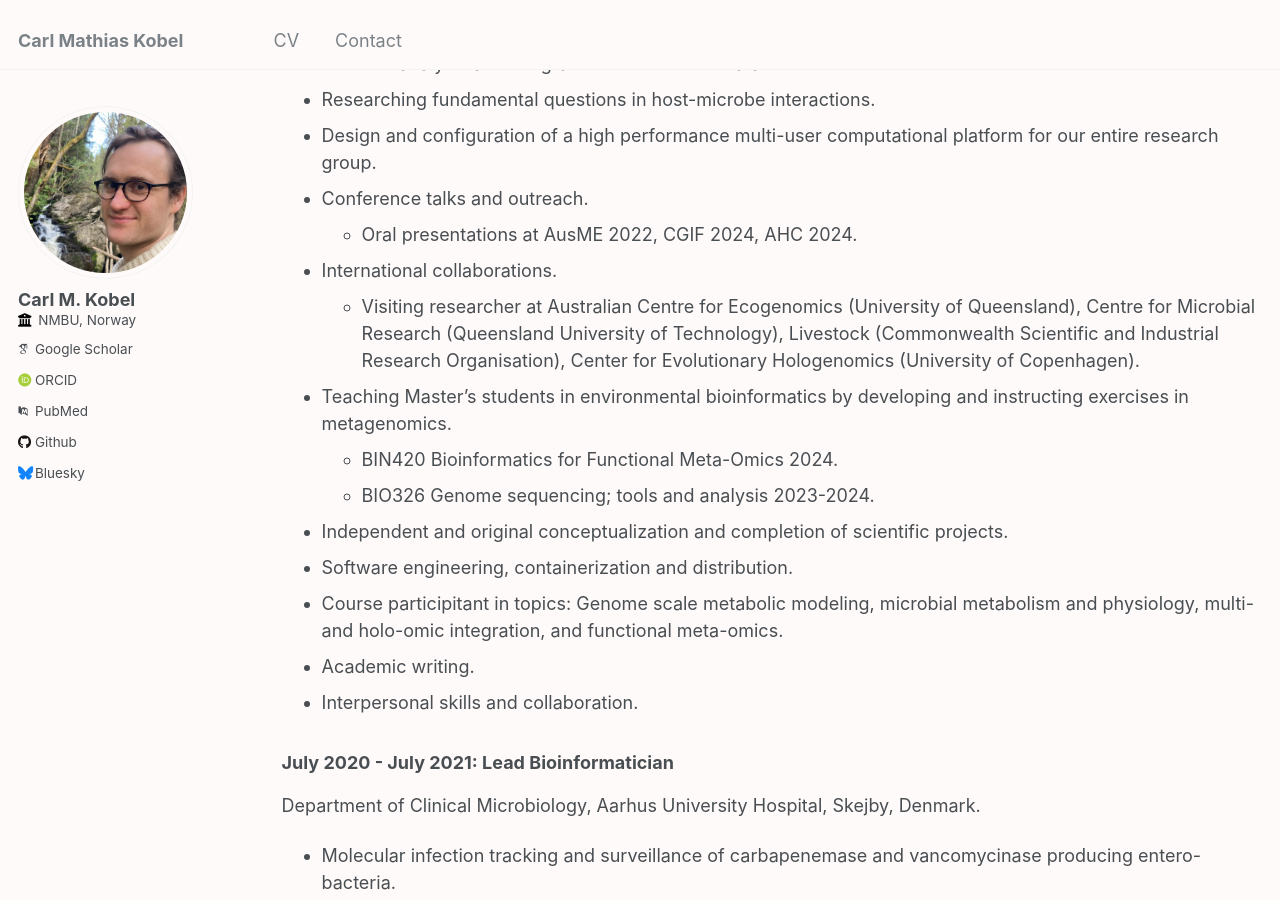
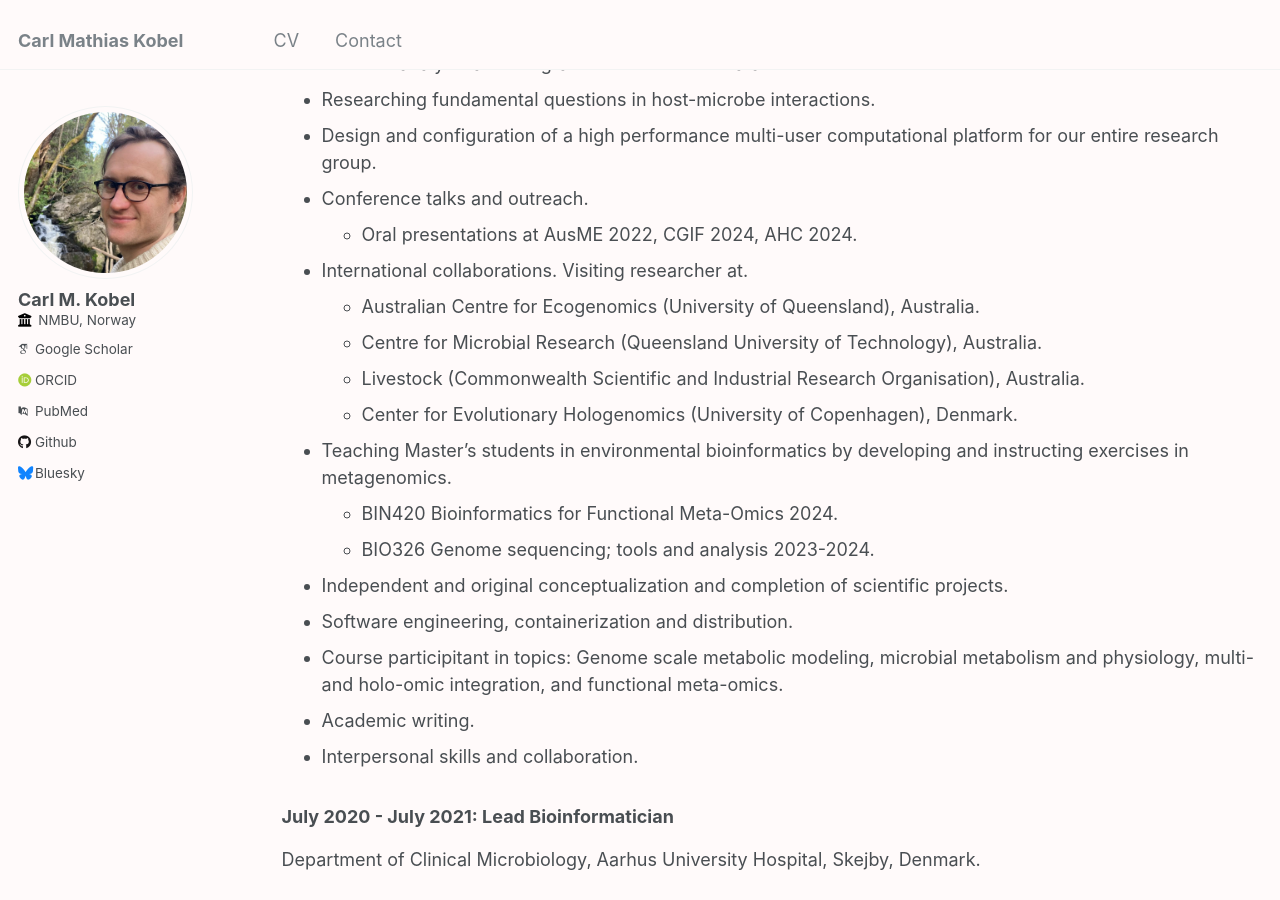
Before and after one commit to cmkobel/cmkobel.github.io, a Jekyll site: the page built from _pages/cv.md, in a window 1280 px wide and 900 px high, scrolled down 318 px. Built offline with Jekyll 4.4.1, drawn with Linux system fonts in a browser that asks for light colours; some web fonts are replaced.

Commit message:
Update cv.md

```diff
--- a/_pages/cv.md
+++ b/_pages/cv.md
@@ -22,8 +22,11 @@ Faculty of Biosciences, Norwegian University of Life Sciences, Ås, Norway.
   - Design and configuration of a high performance multi-user computational platform for our entire research group.
   - Conference talks and outreach.
     - Oral presentations at AusME 2022, CGIF 2024, AHC 2024.
-  - International collaborations.
-    - Visiting researcher at Australian Centre for Ecogenomics (University of Queensland), Centre for Microbial Research (Queensland University of Technology), Livestock (Commonwealth Scientific and Industrial Research Organisation), Center for Evolutionary Hologenomics (University of Copenhagen).
+  - International collaborations. Visiting researcher at.
+    - Australian Centre for Ecogenomics (University of Queensland), Australia.
+    - Centre for Microbial Research (Queensland University of Technology), Australia.
+    - Livestock (Commonwealth Scientific and Industrial Research Organisation), Australia.
+    - Center for Evolutionary Hologenomics (University of Copenhagen), Denmark.
   - Teaching Master's students in environmental bioinformatics by developing and instructing exercises in metagenomics.
     - BIN420 Bioinformatics for Functional Meta-Omics 2024.
     - BIO326 Genome sequencing; tools and analysis 2023-2024.
```
